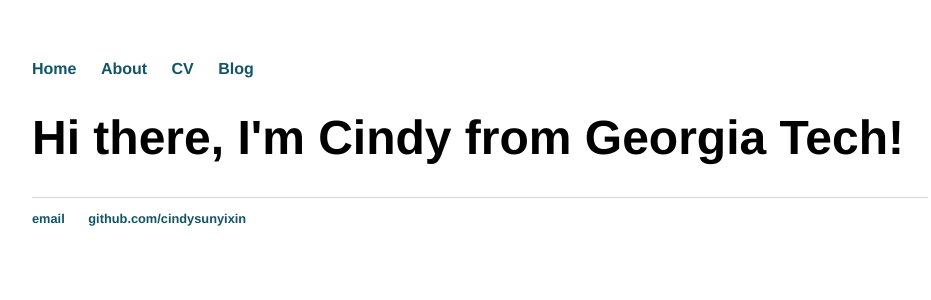
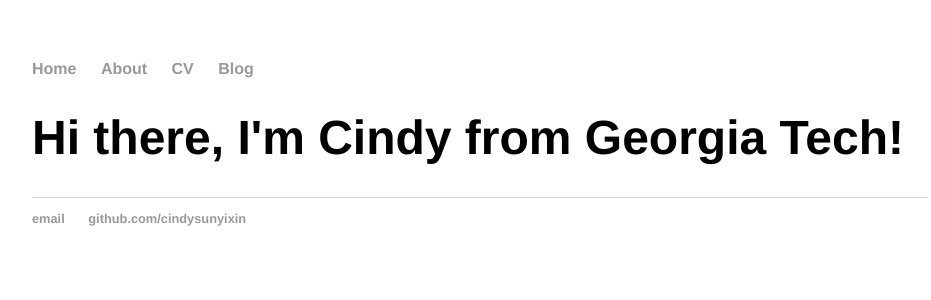
Before and after one commit to cindysunyixin/cindysunyixin.github.io, a Jekyll site: the page index.html, which Jekyll copies as it is, in a window 1280 px wide. Shown: the top 300 px of the page, without its empty margins (160-1091 px from the left). Built offline with Jekyll 4.4.1, drawn with Linux system fonts in a browser that asks for light colours.

Commit message:
Update main.css

```diff
--- a/css/main.css
+++ b/css/main.css
@@ -14,7 +14,7 @@
 }
 a {
     text-decoration: none;
-    color: #156;
+    color: #999;
 }
 a:hover {
     text-decoration: underline;
```
